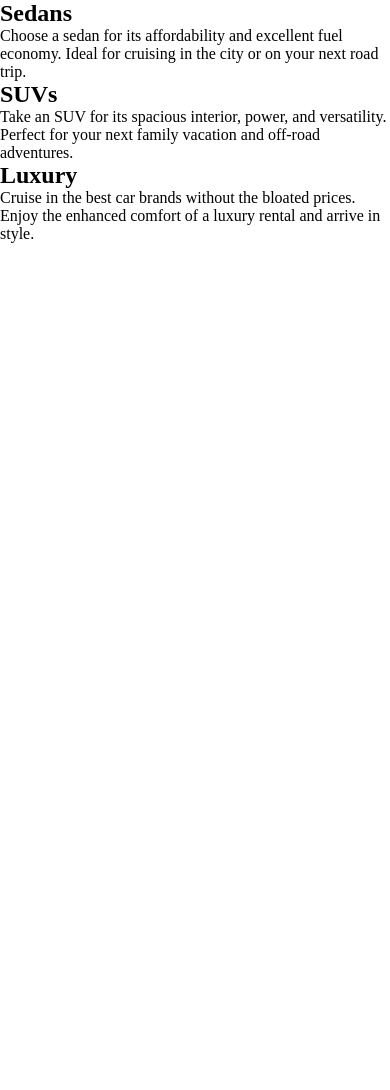
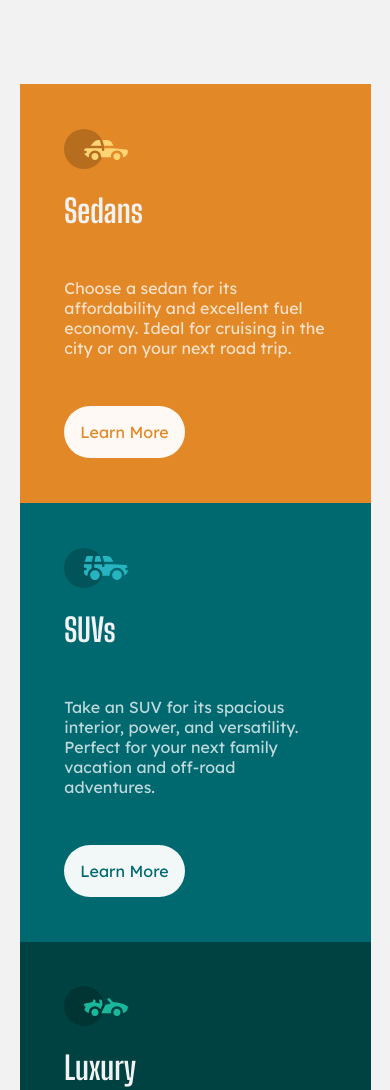
Before and after one commit to sidneyfrancois/3-column-preview-card, a plain HTML site: page index.html in a window 390 px wide. Shown: the top 1090 px of the page. Before the commit the page ends 844 px from the top, so only its background shows below. Drawn offline with Linux system fonts and the light colour scheme.

Commit message:
mobile version ready

```diff
--- a/index.html
+++ b/index.html
@@ -17,23 +17,33 @@
     <link rel="stylesheet" href="style.css" />
   </head>
   <body>
-    <h2>Sedans</h2>
+    <div class="cards">
+      <div class="card sedan">
+        <h1>Sedans</h1>
         <p>
-      Choose a sedan for its affordability and excellent fuel economy. Ideal for
-      cruising in the city or on your next road trip.
+          Choose a sedan for its affordability and excellent fuel economy. Ideal
+          for cruising in the city or on your next road trip.
         </p>
-
-    <h2>SUVs</h2>
+        <button>Learn More</button>
+      </div>
+      <div class="card suv">
+        <h1>SUVs</h1>
         <p>
-      Take an SUV for its spacious interior, power, and versatility. Perfect for
-      your next family vacation and off-road adventures.
+          Take an SUV for its spacious interior, power, and versatility. Perfect
+          for your next family vacation and off-road adventures.
         </p>
-
-    <h2>Luxury</h2>
+        <button>Learn More</button>
+      </div>
+      <div class="card luxury">
+        <h1>Luxury</h1>
         <p>
           Cruise in the best car brands without the bloated prices. Enjoy the
           enhanced comfort of a luxury rental and arrive in style.
         </p>
+        <button>Learn More</button>
+      </div>
+    </div>
+
     <!-- <div class="attribution">
     Challenge by <a href="https://www.frontendmentor.io?ref=challenge" target="_blank">Frontend Mentor</a>.
     Coded by <a href="#">Your Name Here</a>.
--- a/style.css
+++ b/style.css
@@ -0,0 +1,88 @@
+@import url("https://fonts.googleapis.com/css2?family=Lexend+Deca&display=swap");
+@import url("https://fonts.googleapis.com/css2?family=Big+Shoulders+Display:wght@700&display=swap");
+
+:root {
+  --primary-bright-orange: hsl(31, 77%, 52%);
+  --primary-dark-cyan: hsl(184, 100%, 22%);
+  --primary-very-dark-cyan: hsl(179, 100%, 13%);
+
+  --neutral-transparent-white-paragraph: hsla(0, 0%, 100%, 0.75);
+  --neutral-very-light-gray-background: hsl(0, 0%, 95%);
+
+  --font-lexend-400: "Lexend Deca";
+  --font-big-shoulders-700: "Big Shoulders Display";
+
+  --sedan-icon: url("images/icon-sedans.svg");
+  --suvs-icon: url("images/icon-suvs.svg");
+  --luxury-icon: url("images/icon-luxury.svg");
+}
+
+body {
+  font-family: var(--font-lexend-400);
+  background-color: var(--neutral-very-light-gray-background);
+  display: flex;
+  justify-content: center;
+  align-items: center;
+}
+
+.cards {
+  max-height: 80%;
+  width: 90%;
+  display: flex;
+  justify-content: center;
+  align-items: center;
+  flex-wrap: wrap;
+}
+
+h1 {
+  font-family: var(--font-big-shoulders-700);
+  color: var(--neutral-very-light-gray-background);
+}
+
+.card {
+  display: flex;
+  flex-direction: column;
+  gap: 3rem;
+  padding: 2.8rem;
+  color: var(--neutral-transparent-white-paragraph);
+}
+
+.sedan {
+  background-color: var(--primary-bright-orange);
+}
+
+.sedan > h1::before {
+  content: var(--sedan-icon);
+  display: block;
+  margin-bottom: 1rem;
+}
+
+.suv > h1::before {
+  content: var(--suvs-icon);
+  display: block;
+  margin-bottom: 1rem;
+}
+
+.luxury > h1::before {
+  content: var(--luxury-icon);
+  display: block;
+  margin-bottom: 1rem;
+}
+
+.suv {
+  background-color: var(--primary-dark-cyan);
+}
+
+.luxury {
+  background-color: var(--primary-very-dark-cyan);
+}
+
+button {
+  background-color: var(--neutral-very-light-gray-background);
+  border-radius: 50px;
+  padding: 1rem;
+  border: none;
+  mix-blend-mode: screen;
+
+  align-self: flex-start;
+}
```
Lines whose indentation alone changed are shown as unchanged.
